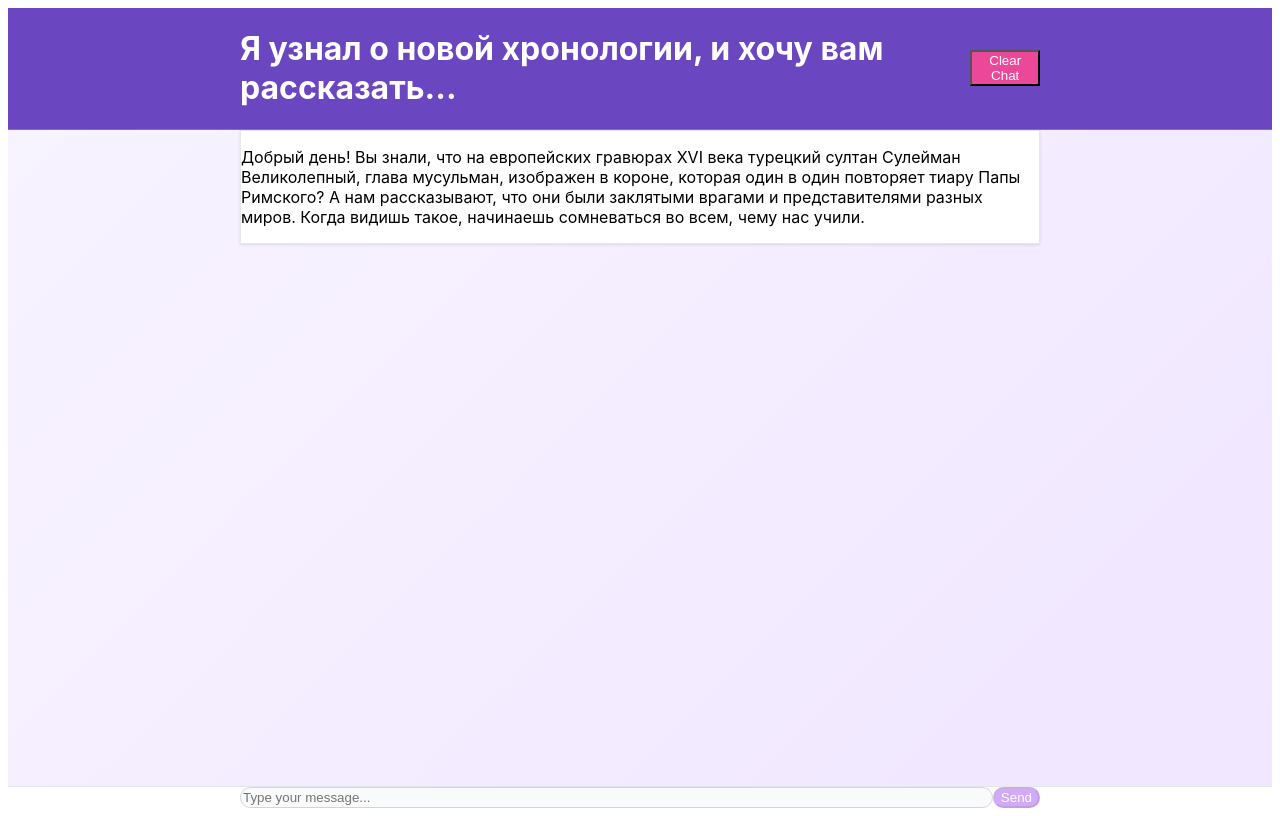
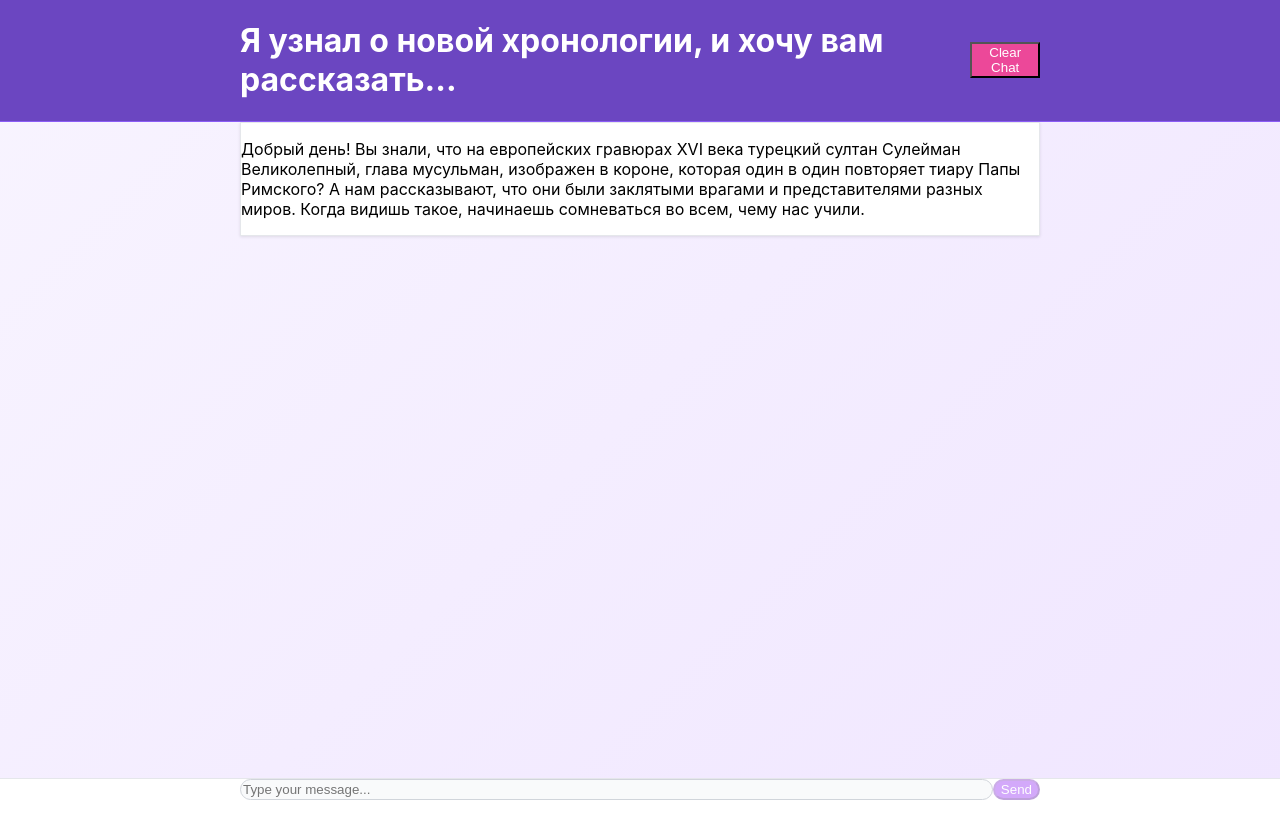
Before and after one commit to sannysanoff/new_chrono_adept, a Next.js app: page / in a window 1280 px wide. Built offline with nearby package versions, Linux system fonts and the light colour scheme.

Commit message:
fix: reset default margins and padding for html and body.

```diff
--- a/app/globals.css
+++ b/app/globals.css
@@ -1,6 +1,13 @@
 @tailwind base;
 @tailwind components;
 @tailwind utilities;
+
+html, body {
+  margin: 0;
+  padding: 0;
+  height: 100%;
+  overflow: hidden;
+}
 
 body {
   font-family: -apple-system, BlinkMacSystemFont, 'Segoe UI', Roboto, sans-serif;
```
